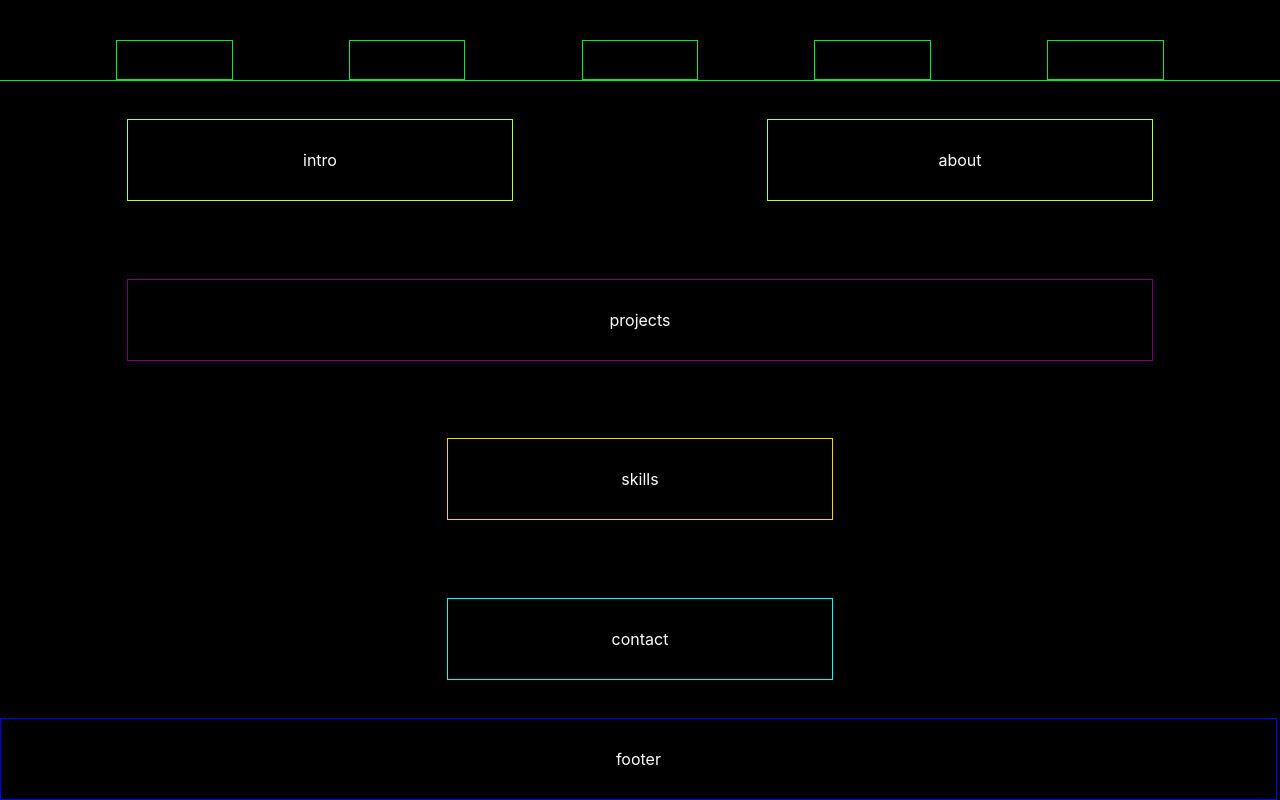
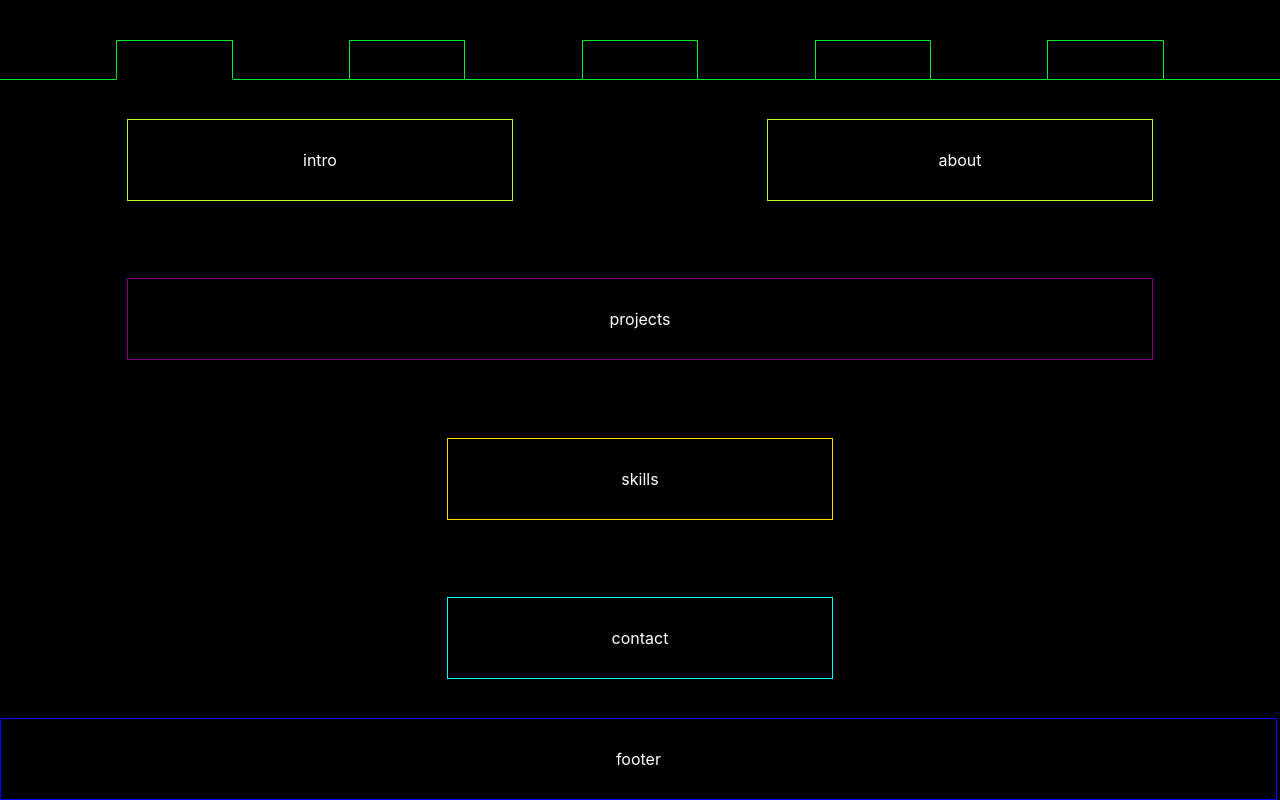
Before and after one commit to The-Six/My-Portfolio, a React (Create React App) app: page / in a window 1280 px wide. Built offline with nearby package versions, Linux system fonts and the light colour scheme.

Commit message:
added selector_tab to further create a pip-boy UI when selecting different boxes

```diff
--- a/src/components/Navbar/navbar.css
+++ b/src/components/Navbar/navbar.css
@@ -3,8 +3,25 @@
   flex-direction: row;
   height: 10vh;
   width: 100vw;
+
+  justify-content: space-evenly;
+}
+
+.inbetween_box {
   border-bottom: 1px solid #00ed34;
-  justify-content: space-evenly;
+  height: 50%;
+  align-self: end;
+  width: 9.1vw;
+}
+
+.selector_tab {
+  border-left: 1px solid #00ed34;
+  border-top: 1px solid #00ed34;
+  border-right: 1px solid #00ed34;
+  height: 50%;
+  align-self: end;
+  width: 9.1vw;
+  background-color: #000000;
 }
 
 .intro_tab {
--- a/src/components/Navbar/navbar.js
+++ b/src/components/Navbar/navbar.js
@@ -2,13 +2,21 @@ import React from "react";
 import "./navbar.css";
 
 function Navbar() {
-  return <div className="Navbar">
-    <button className="intro_tab"></button>
-    <button className="about_tab"></button>
-    <button className="projects_tab"></button>
-    <button className="skills_tab"></button>
-    <button className="contact_tab"></button>
-  </div>;
+  return (
+    <div className="Navbar">
+      <div className="inbetween_box"></div>
+      <button className="selector_tab"></button>
+      <div className="inbetween_box"></div>
+      <button className="about_tab"></button>
+      <div className="inbetween_box"></div>
+      <button className="projects_tab"></button>
+      <div className="inbetween_box"></div>
+      <button className="skills_tab"></button>
+      <div className="inbetween_box"></div>
+      <button className="contact_tab"></button>
+      <div className="inbetween_box"></div>
+    </div>
+  );
 }
 
 export default Navbar;
```
